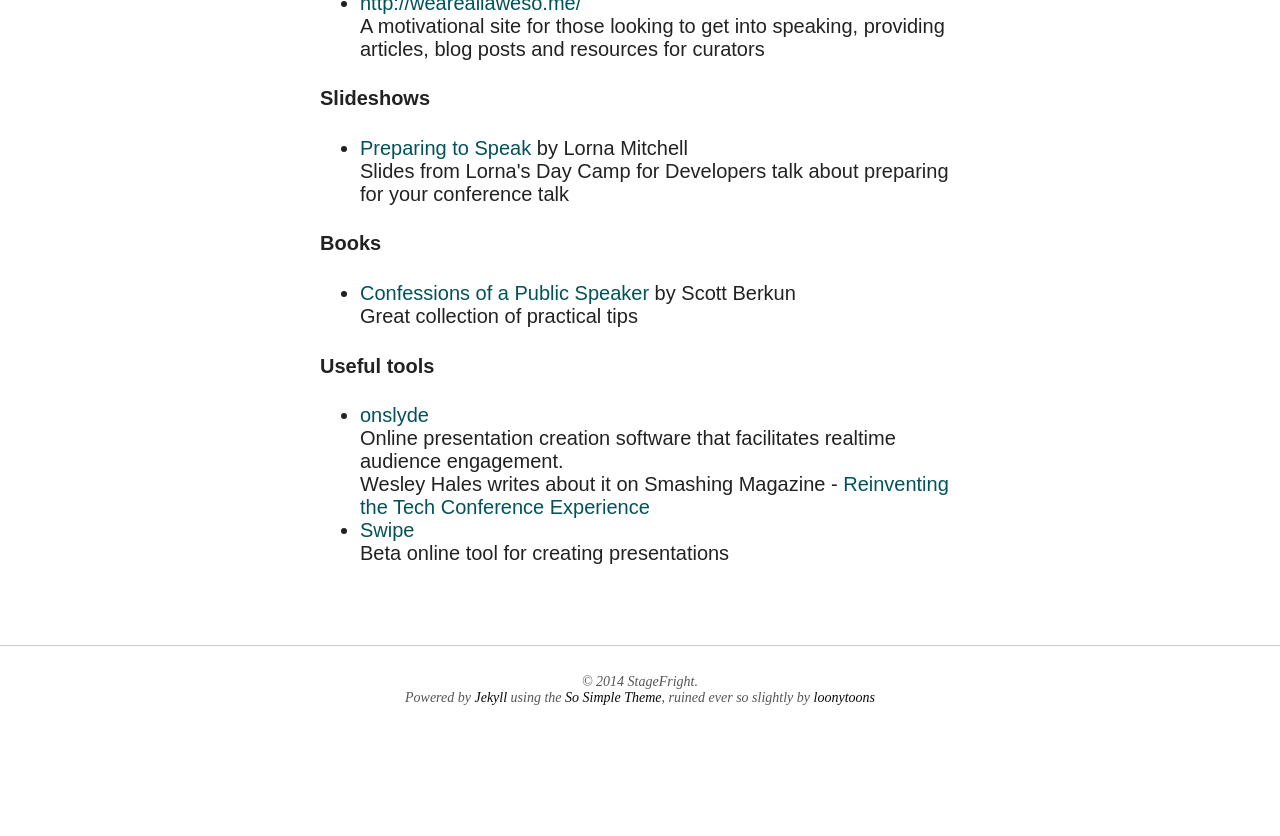
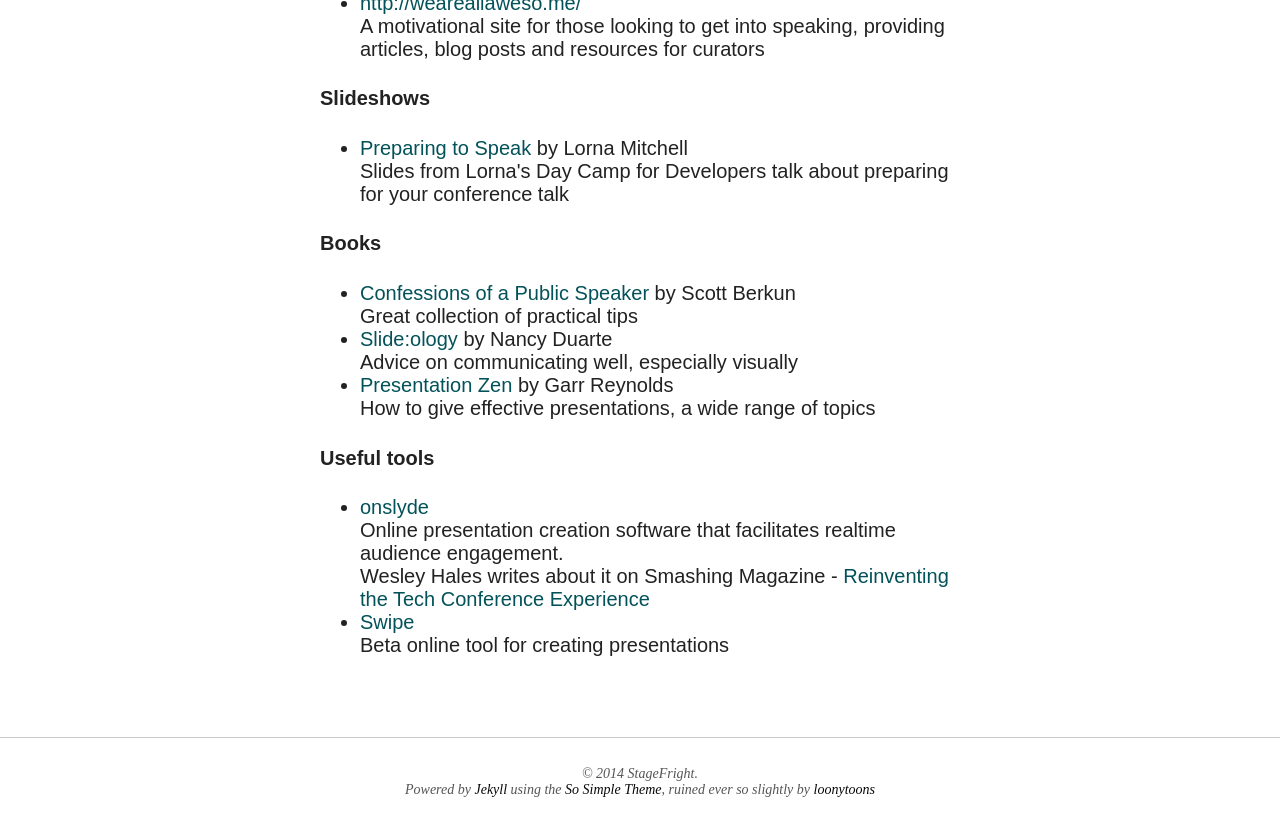
Before and after one commit to stagefright/stagefright.github.io, a Jekyll site: the page built from resources.html, in a window 1280 px wide and 900 px high, scrolled down 1146 px. Shown: the top 836 px of the window. Built offline with Jekyll 4.4.1, drawn with Linux system fonts in a browser that asks for light colours; nearby versions of some CDN libraries; before the commit the page ends 1954 px from its top, so only the background shows below that.

Commit message:
adding presentation zen and slideology to the books section

```diff
--- a/_data/resources-books.yml
+++ b/_data/resources-books.yml
@@ -4,3 +4,17 @@
   description: Great collection of practical tips
   tags:
     - general
+
+- name: Slide:ology
+  url: http://www.amazon.com/slide-ology-Science-Creating-Presentations/dp/0596522347
+  author: Nancy Duarte
+  description: Advice on communicating well, especially visually
+  tags:
+    - general, slides
+
+- name: Presentation Zen
+  url: http://www.amazon.com/Presentation-Zen-Simple-Delivery-Edition/dp/0321811984
+  author: Garr Reynolds
+  description: How to give effective presentations, a wide range of topics
+  tags:
+    - general
```
